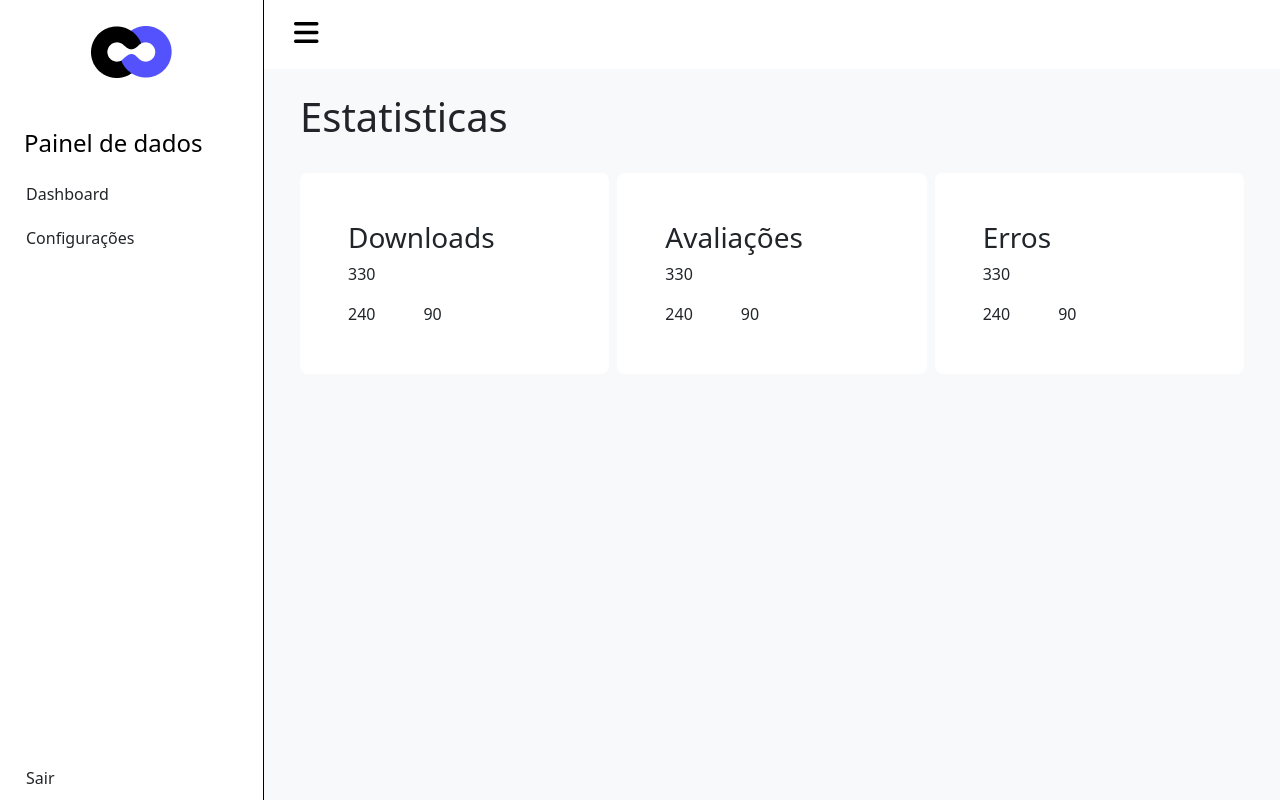
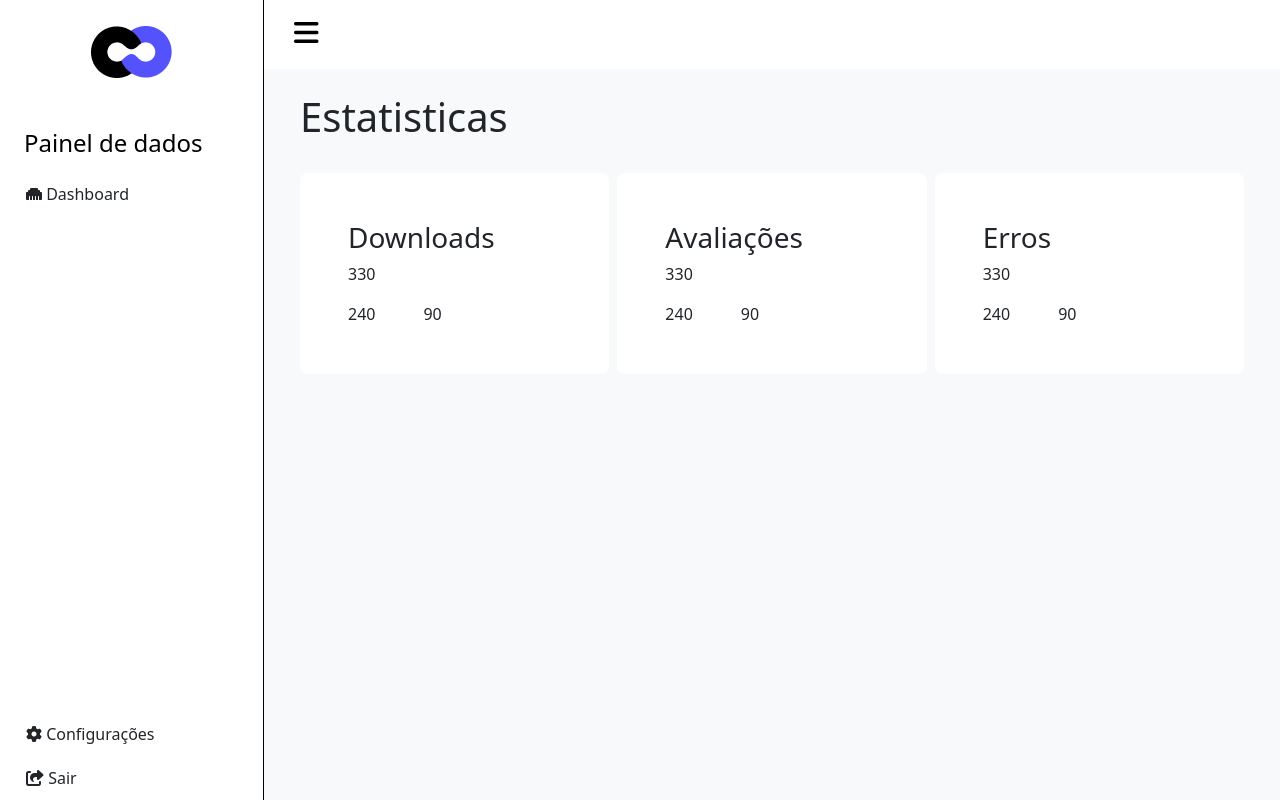
Before and after one commit to Miltonnn/teste_front_end, a Vue app: page /dashboard in a window 1280 px wide. Built offline with nearby package versions, Linux system fonts and the light colour scheme.

Commit message:
[FEAT] icones

```diff
--- a/src/App.vue
+++ b/src/App.vue
@@ -1,11 +1,7 @@
 <template>
   <div class="d-flex min-vh-100">
-    <aside
-      v-if="showSidebar"
-      :class="{ 'sidebar-toggle': true, 'collapsed': isSidebarCollapsed }"
-      id="sidebar"
-      class="bg-white"
-    >
+    <aside v-if="showSidebar" :class="{ 'sidebar-toggle': true, 'collapsed': isSidebarCollapsed }" id="sidebar"
+      class="bg-white">
       <div class="sidebar-logo">
         <router-link to="/dashboard">
           <img class="m-2" src="/src/assets/images/logo.png" alt="Logo" />
@@ -17,18 +13,17 @@
         </h2>
         <li class="sidebar-item">
           <router-link to="/dashboard" class="sidebar-link text-dark">
-            Dashboard
+            <i class="fa-solid fa-ethernet"></i> Dashboard
           </router-link>
         </li>
-        <li class="sidebar-item">
-          <router-link to="/configuracoes" class="sidebar-link text-dark">
-            Configurações
-          </router-link>
-        </li>
+
       </ul>
       <div class="sidebar-footer">
+        <router-link to="/configuracoes" class="sidebar-link text-dark">
+          <i class="fa-solid fa-gear"></i> Configurações
+        </router-link>
         <router-link to="/" class="sidebar-link text-dark">
-          Sair
+          <i class="fa-solid fa-share-from-square"></i> Sair
         </router-link>
       </div>
     </aside>
```
